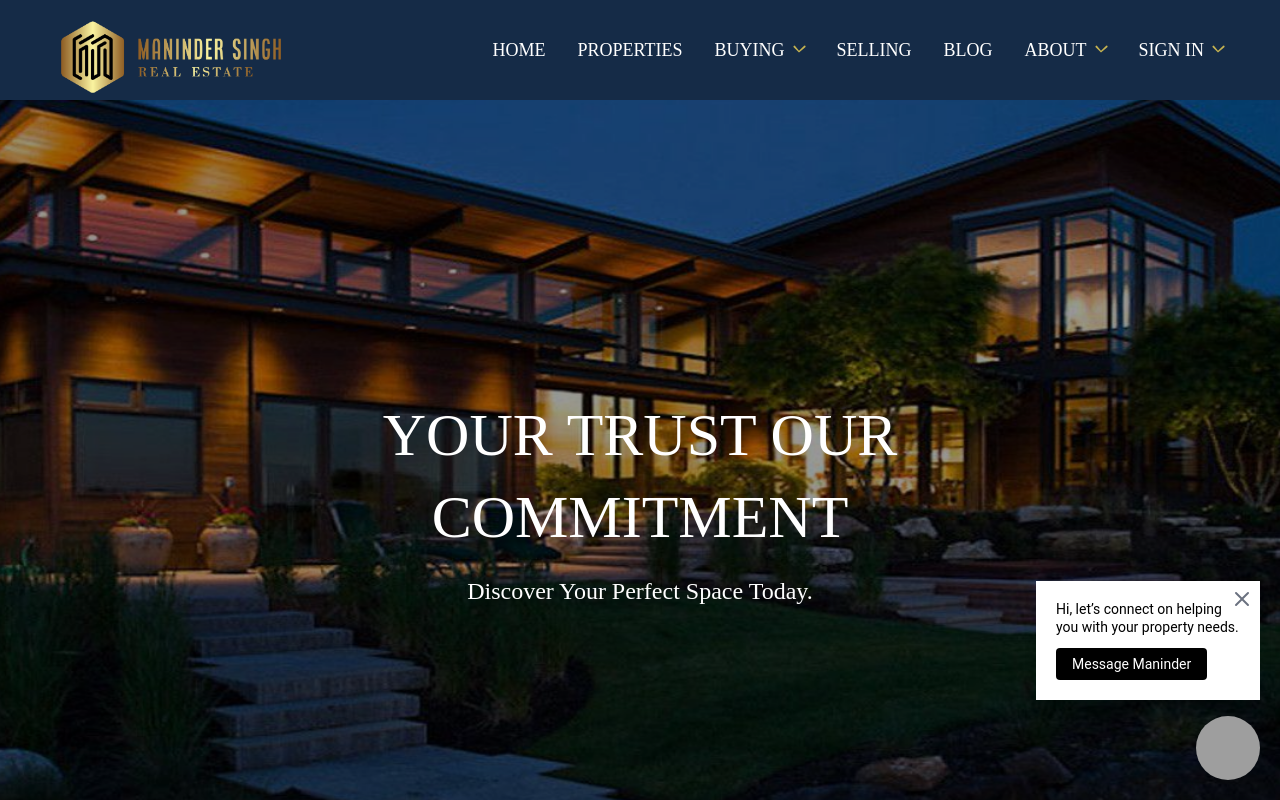
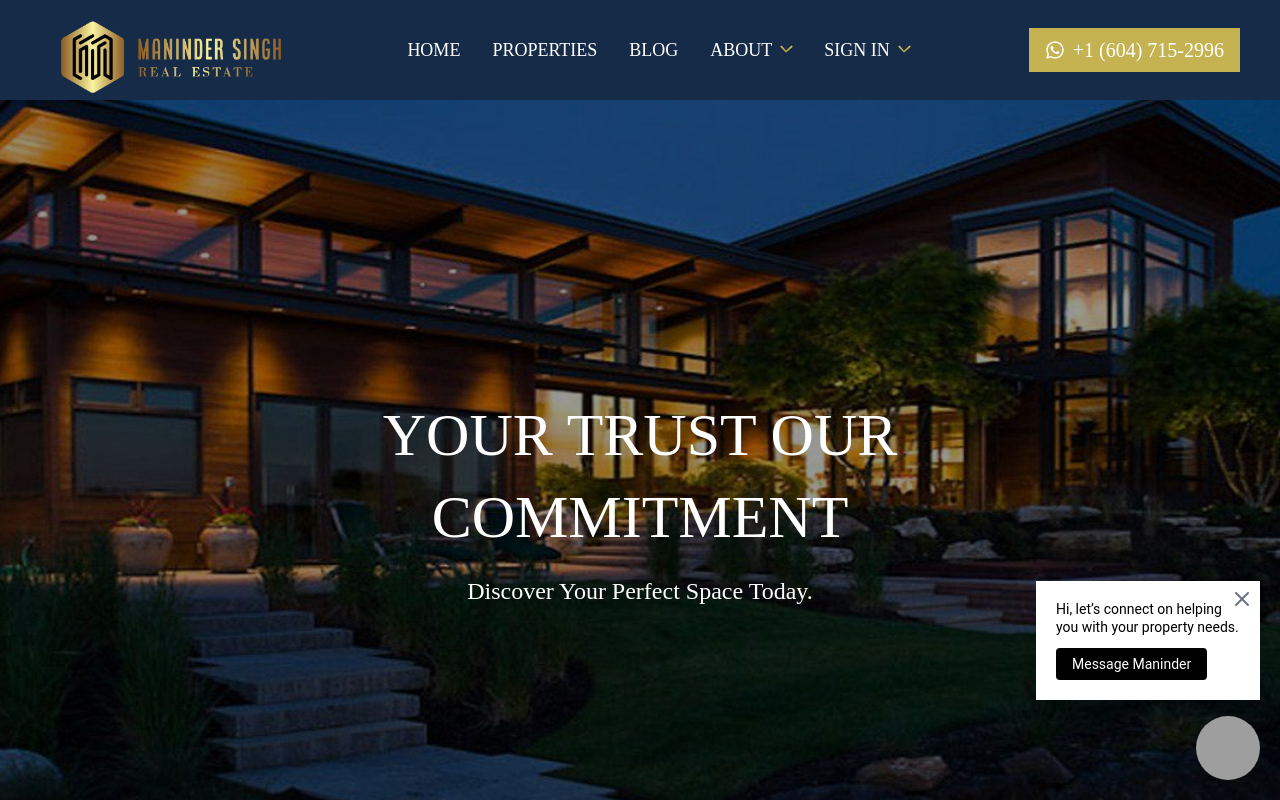
Before and after one commit to amitcarpenter/maninder_frontend_react, a React (Vite) app: page / in a window 1280 px wide. Shown: the top 800 px of the page. Built offline with nearby package versions, Linux system fonts and the light colour scheme; no server answers; grey boxes are pictures that could not be loaded.

Commit message:
whatsapp number add header

```diff
--- a/src/components/header/Header.jsx
+++ b/src/components/header/Header.jsx
@@ -5,7 +5,7 @@ import Color_logo from "../../assets/Color_logo.png";
 import { RxCross2 } from "react-icons/rx";
 import clsx from "clsx";
 import { Link } from "react-router-dom";
-
+import { FaWhatsapp } from "react-icons/fa6";
 export default function Navbar() {
   const [propertiesOpen, setPropertiesOpen] = useState(false);
   const [buyingOpen, setBuyingOpen] = useState(false);
@@ -254,7 +254,7 @@ export default function Navbar() {
                 BUYING{" "}
               </Link>
             </li> */}
-
+            {/*
             <li
               className="  px-2 xl:px-4 hover:bg-[rgba(255,255,255,0.1)] hover:text-[#C5B351] "
               onMouseEnter={() => setBuyingOpen(true)}
@@ -308,15 +308,15 @@ export default function Navbar() {
                   </div>
                 )}
               </div>
-            </li>
+            </li> */}
 
-
+            {/*
             <li className=" px-2 xl:px-4 hover:bg-[rgba(255,255,255,0.1)] hover:text-[#C8B568]">
               <Link to="/seller-guide" className="">
                 {" "}
                 SELLING{" "}
               </Link>
-            </li>
+            </li> */}
 
             <li className=" px-2 xl:px-4 hover:bg-[rgba(255,255,255,0.1)] hover:text-[#C8B568]">
               <Link to="/blog" className="">
@@ -444,6 +444,11 @@ export default function Navbar() {
             </li>
           </ul>
         </section>
+
+        <div className="hidden sm:block">
+          <Link className="text-xl px-4 py-2 hover:bg-black bg-NewYello cursor-pointer flex items-center gap-2   ">  <FaWhatsapp className="h-5 w-5 ]" /> +1 (604) 715-2996</Link>
+        </div>
+
       </nav>
     </main>
   );
```
